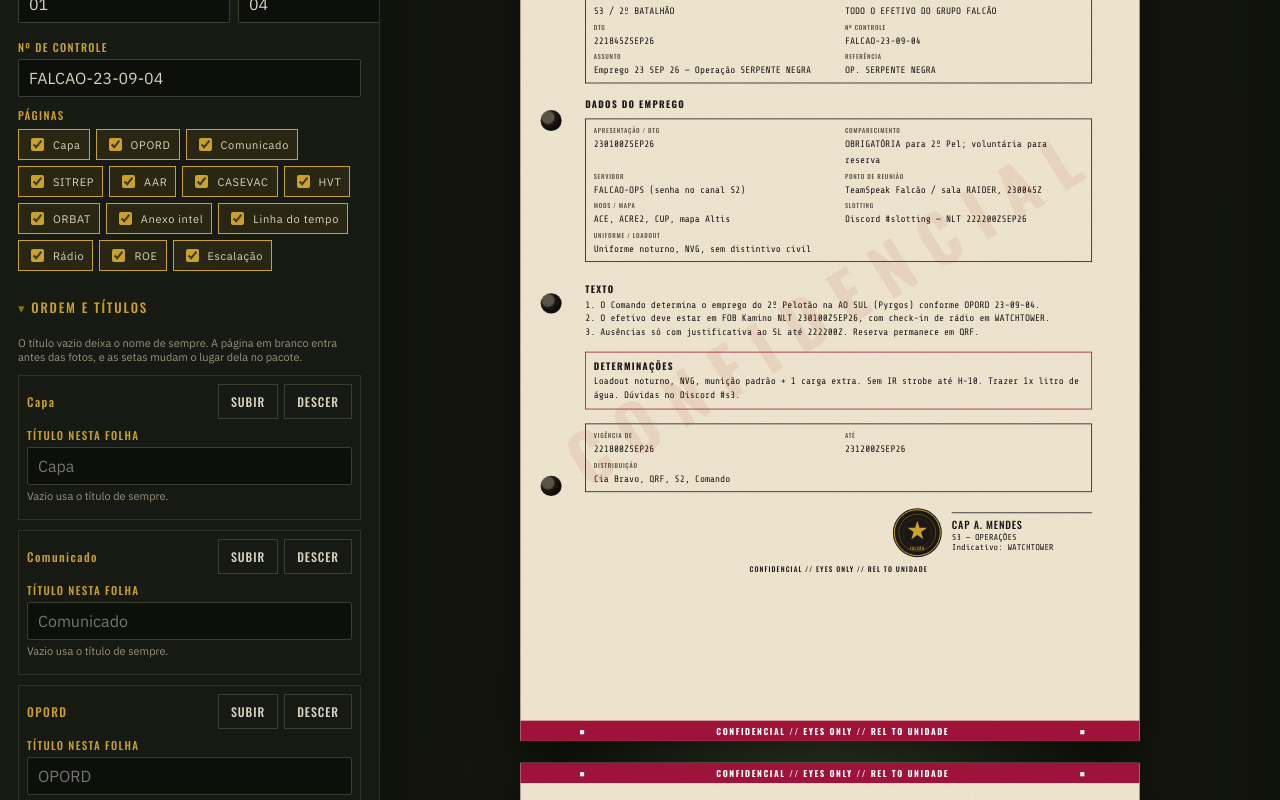
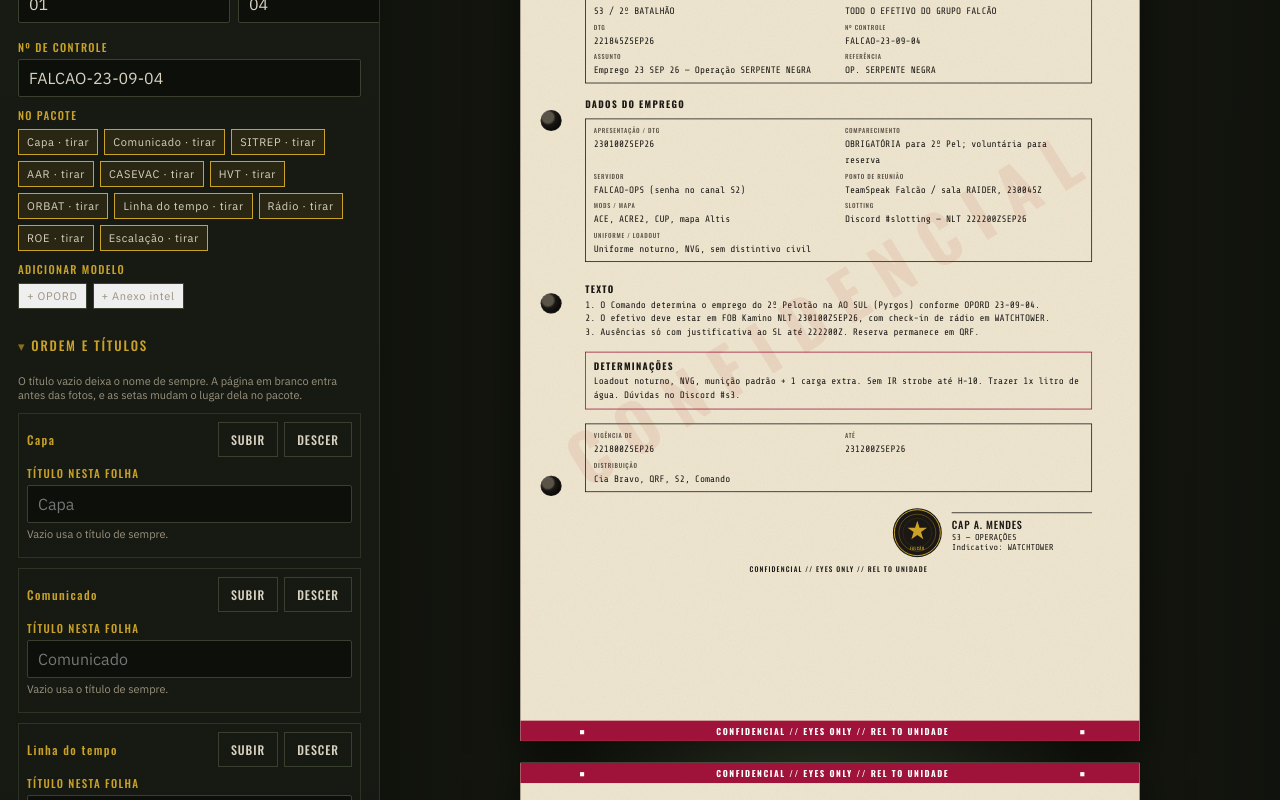
Before and after one commit to flippelt/opord, a React (Vite) app: page / in a window 1280 px wide. Shown: the part 1120-1920 px from the top of the page. Built offline with nearby package versions, Linux system fonts and the light colour scheme.

Commit message:
feat: dossiê novo abre só com a capa
Os outros modelos entram um a um. O formulário de cada folha só aparece
depois que ela está no pacote. O exemplo da Serpente Negra continua inteiro.

```diff
--- a/src/components/Editor.tsx
+++ b/src/components/Editor.tsx
@@ -27,6 +27,20 @@ export function Editor() {
   const dossier = useDossier((s) => s.dossier)
   const patch = useDossier((s) => s.patch)
   const setDossier = useDossier((s) => s.setDossier)
+  const pageIds = Object.keys(PAGE_LABELS) as PageId[]
+  const pagesOn = pageIds.filter((id) => dossier.document.pages[id])
+  const pagesOff = pageIds.filter((id) => !dossier.document.pages[id])
+
+  const showCommand =
+    dossier.document.pages.opord ||
+    dossier.document.pages.notice ||
+    dossier.document.pages.radio ||
+    dossier.document.pages.roster ||
+    dossier.document.pages.sitrep ||
+    dossier.document.pages.aar ||
+    dossier.document.pages.orbat ||
+    dossier.document.pages.casevac ||
+    dossier.document.pages.hvt
 
   return (
     <aside className="desk">
@@ -143,16 +157,29 @@ export function Editor() {
           onChange={(controlNumber) => patch((d) => void (d.document.controlNumber = controlNumber))}
         />
         <fieldset className="chips">
-          <legend>Páginas</legend>
-          {(Object.keys(PAGE_LABELS) as PageId[]).map((p) => (
-            <label key={p} className={dossier.document.pages[p] ? 'chip on' : 'chip'}>
-              <input
-                type="checkbox"
-                checked={dossier.document.pages[p]}
-                onChange={() => patch((d) => void (d.document.pages[p] = !d.document.pages[p]))}
-              />
-              {PAGE_LABELS[p]}
-            </label>
+          <legend>No pacote</legend>
+          {pagesOn.map((p) => (
+            <button
+              key={p}
+              type="button"
+              className="chip on"
+              onClick={() => patch((d) => void (d.document.pages[p] = false))}
+            >
+              {PAGE_LABELS[p]} · tirar
+            </button>
+          ))}
+        </fieldset>
+        <fieldset className="chips">
+          <legend>Adicionar modelo</legend>
+          {pagesOff.map((p) => (
+            <button
+              key={p}
+              type="button"
+              className="chip"
+              onClick={() => patch((d) => void (d.document.pages[p] = true))}
+            >
+              + {PAGE_LABELS[p]}
+            </button>
           ))}
         </fieldset>
         <details open className="nested">
@@ -269,6 +296,7 @@ export function Editor() {
         />
       </details>
 
+{(dossier.document.pages.notice) ? (
       <details open>
         <summary>Comunicado / convocação</summary>
         <Field
@@ -356,7 +384,9 @@ export function Editor() {
           onChange={(uniform) => patch((d) => void (d.notice.uniform = uniform))}
         />
       </details>
+      ) : null}
 
+{(dossier.document.pages.sitrep) ? (
       <details>
         <summary>SITREP</summary>
         <Field
@@ -399,7 +429,9 @@ export function Editor() {
           rows={3}
         />
       </details>
+      ) : null}
 
+{(dossier.document.pages.aar) ? (
       <details>
         <summary>AAR</summary>
         <Field
@@ -464,7 +496,9 @@ export function Editor() {
           onChange={(bda) => patch((d) => void (d.aar.bda = bda))}
         />
       </details>
+      ) : null}
 
+{(dossier.document.pages.casevac) ? (
       <details>
         <summary>CASEVAC (9 linhas)</summary>
         {CASEVAC_LINES.map((line) => (
@@ -484,7 +518,9 @@ export function Editor() {
           rows={3}
         />
       </details>
+      ) : null}
 
+{(dossier.document.pages.hvt) ? (
       <details>
         <summary>HVT</summary>
         {dossier.hvts.map((card, i) => (
@@ -580,7 +616,9 @@ export function Editor() {
           + Cartão de HVT
         </button>
       </details>
+      ) : null}
 
+{(dossier.document.pages.orbat) ? (
       <details>
         <summary>ORBAT</summary>
         {dossier.orbat.map((row, i) => (
@@ -642,7 +680,9 @@ export function Editor() {
           + Linha no ORBAT
         </button>
       </details>
+      ) : null}
 
+{(dossier.document.pages.timeline) ? (
       <details>
         <summary>Linha do tempo</summary>
         {dossier.timeline.map((row, i) => (
@@ -682,7 +722,9 @@ export function Editor() {
           + Marco
         </button>
       </details>
+      ) : null}
 
+{(dossier.document.pages.roster) ? (
       <details>
         <summary>Escalação</summary>
         <p className="field-hint">Quem ocupa cada vaga. O cartão de rádio e o de ROE usam as redes e as regras já preenchidas.</p>
@@ -729,7 +771,9 @@ export function Editor() {
           + Vaga
         </button>
       </details>
+      ) : null}
 
+{(dossier.document.pages.opord || dossier.document.pages.roe) ? (
       <details>
         <summary>Corpo (SMEAC)</summary>
         <Field
@@ -810,7 +854,9 @@ export function Editor() {
           rows={3}
         />
       </details>
+      ) : null}
 
+{(showCommand) ? (
       <details>
         <summary>Comando e redes</summary>
         <Field
@@ -872,7 +918,9 @@ export function Editor() {
           onChange={(succession) => patch((d) => void (d.comms.succession = succession))}
         />
       </details>
+      ) : null}
 
+{(dossier.document.pages.intel) ? (
       <details open>
         <summary>Anexo de intel</summary>
         {dossier.intel.map((photo, i) => (
@@ -935,6 +983,7 @@ export function Editor() {
           + Placa de intel
         </button>
       </details>
+      ) : null}
 
       <details open>
         <summary>Carimbos e marca d’água</summary>
@@ -1054,7 +1103,7 @@ export function Editor() {
           Restaurar exemplo
         </button>
         <button type="button" className="btn-ghost" onClick={() => setDossier(blankDossier())}>
-          Dossiê em branco
+          Novo dossiê
         </button>
       </div>
     </aside>
--- a/src/defaults.ts
+++ b/src/defaults.ts
@@ -117,10 +117,10 @@ export function blankDossier(): Dossier {
       controlNumber: '',
       pages: {
         cover: true,
-        opord: true,
-        notice: true,
+        opord: false,
+        notice: false,
         sitrep: false,
-        intel: true,
+        intel: false,
         aar: false,
         casevac: false,
         hvt: false,
```
Also changed, not shown: 2 other files (tests, documents, lock files or other folders).
